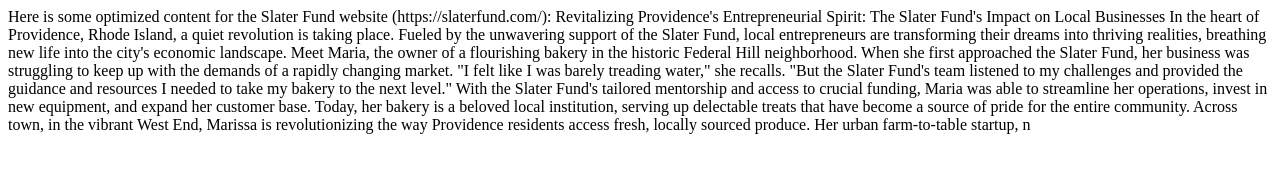
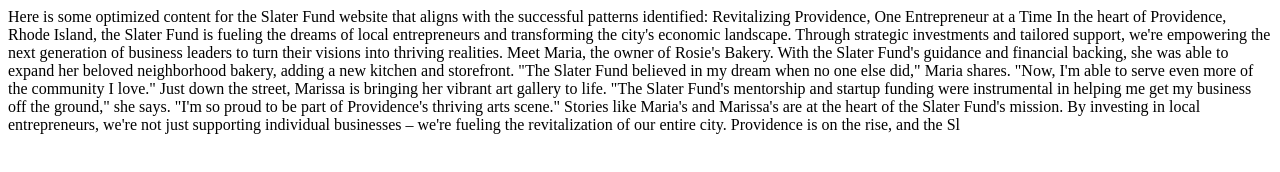
Before and after one commit to Puddin1066/gem-trial-slaterfund.com-, a plain HTML site: page content/iteration-13/index.html in a window 1280 px wide. Drawn offline with Linux system fonts and the light colour scheme.

Commit message:
Add HTML for iteration 13

```diff
--- a/content/iteration-13/index.html
+++ b/content/iteration-13/index.html
@@ -5,26 +5,26 @@
         <meta charset="UTF-8">
         <meta name="viewport" content="width=device-width, initial-scale=1.0">
         <title>GEM Trial Content - Iteration 13</title>
-        <meta name="description" content="Here is some optimized content for the Slater Fund website (https://slaterfund.com/):
+        <meta name="description" content="Here is some optimized content for the Slater Fund website that aligns with the successful patterns identified:
 
-Revitalizing Providence's Entrepreneurial Spirit: The Slater Fund's Impac">
+Revitalizing Providence, One Entrepreneur at a ">
         <meta name="keywords" content="GEM, trial, content, iteration">
 
         <!-- Open Graph / Facebook -->
         <meta property="og:type" content="website">
         <meta property="og:url" content="https://example.com/content/13">
         <meta property="og:title" content="GEM Trial Content - Iteration 13">
-        <meta property="og:description" content="Here is some optimized content for the Slater Fund website (https://slaterfund.com/):
+        <meta property="og:description" content="Here is some optimized content for the Slater Fund website that aligns with the successful patterns identified:
 
-Revitalizing Providence's Entrepreneurial Spirit: The Slater Fund's Impac">
+Revitalizing Providence, One Entrepreneur at a ">
 
         <!-- Twitter -->
         <meta property="twitter:card" content="summary_large_image">
         <meta property="twitter:url" content="https://example.com/content/13">
         <meta property="twitter:title" content="GEM Trial Content - Iteration 13">
-        <meta property="twitter:description" content="Here is some optimized content for the Slater Fund website (https://slaterfund.com/):
+        <meta property="twitter:description" content="Here is some optimized content for the Slater Fund website that aligns with the successful patterns identified:
 
-Revitalizing Providence's Entrepreneurial Spirit: The Slater Fund's Impac">
+Revitalizing Providence, One Entrepreneur at a ">
 
         <!-- JSON-LD -->
         <script type="application/ld+json">
@@ -32,7 +32,7 @@ Revitalizing Providence's Entrepreneurial Spirit: The Slater Fund's Impac">
   "@context": "https://schema.org",
   "@type": "Article",
   "headline": "GEM Trial Content - Iteration 13",
-  "description": "Here is some optimized content for the Slater Fund website (https://slaterfund.com/):\n\nRevitalizing Providence's Entrepreneurial Spirit: The Slater Fund's Impac",
+  "description": "Here is some optimized content for the Slater Fund website that aligns with the successful patterns identified:\n\nRevitalizing Providence, One Entrepreneur at a ",
   "author": {
     "@type": "Organization",
     "name": "GEM Trial"
@@ -45,7 +45,7 @@ Revitalizing Providence's Entrepreneurial Spirit: The Slater Fund's Impac">
       "url": "https://example.com/logo.png"
     }
   },
-  "datePublished": "2025-05-04T23:31:33.852531",
+  "datePublished": "2025-05-04T23:32:30.825418",
   "keywords": [
     "GEM",
     " trial",
@@ -62,17 +62,17 @@ Revitalizing Providence's Entrepreneurial Spirit: The Slater Fund's Impac">
     </head>
     <body>
         <article>
-            Here is some optimized content for the Slater Fund website (https://slaterfund.com/):
+            Here is some optimized content for the Slater Fund website that aligns with the successful patterns identified:
 
-Revitalizing Providence's Entrepreneurial Spirit: The Slater Fund's Impact on Local Businesses
+Revitalizing Providence, One Entrepreneur at a Time
 
-In the heart of Providence, Rhode Island, a quiet revolution is taking place. Fueled by the unwavering support of the Slater Fund, local entrepreneurs are transforming their dreams into thriving realities, breathing new life into the city's economic landscape.
+In the heart of Providence, Rhode Island, the Slater Fund is fueling the dreams of local entrepreneurs and transforming the city's economic landscape. Through strategic investments and tailored support, we're empowering the next generation of business leaders to turn their visions into thriving realities.
 
-Meet Maria, the owner of a flourishing bakery in the historic Federal Hill neighborhood. When she first approached the Slater Fund, her business was struggling to keep up with the demands of a rapidly changing market. "I felt like I was barely treading water," she recalls. "But the Slater Fund's team listened to my challenges and provided the guidance and resources I needed to take my bakery to the next level."
+Meet Maria, the owner of Rosie's Bakery. With the Slater Fund's guidance and financial backing, she was able to expand her beloved neighborhood bakery, adding a new kitchen and storefront. "The Slater Fund believed in my dream when no one else did," Maria shares. "Now, I'm able to serve even more of the community I love."
 
-With the Slater Fund's tailored mentorship and access to crucial funding, Maria was able to streamline her operations, invest in new equipment, and expand her customer base. Today, her bakery is a beloved local institution, serving up delectable treats that have become a source of pride for the entire community.
+Just down the street, Marissa is bringing her vibrant art gallery to life. "The Slater Fund's mentorship and startup funding were instrumental in helping me get my business off the ground," she says. "I'm so proud to be part of Providence's thriving arts scene."
 
-Across town, in the vibrant West End, Marissa is revolutionizing the way Providence residents access fresh, locally sourced produce. Her urban farm-to-table startup, n
+Stories like Maria's and Marissa's are at the heart of the Slater Fund's mission. By investing in local entrepreneurs, we're not just supporting individual businesses – we're fueling the revitalization of our entire city. Providence is on the rise, and the Sl
         </article>
     </body>
     </html>
```
